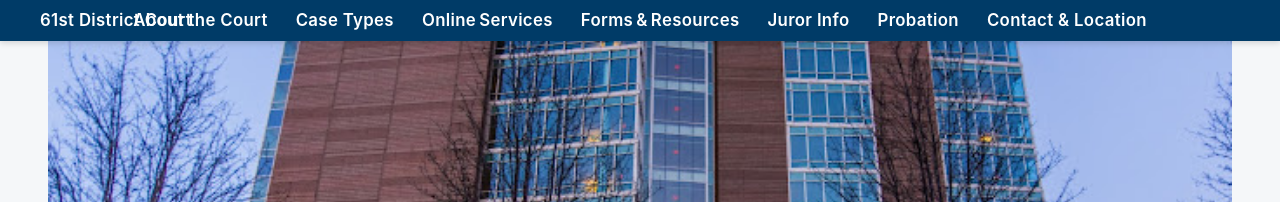
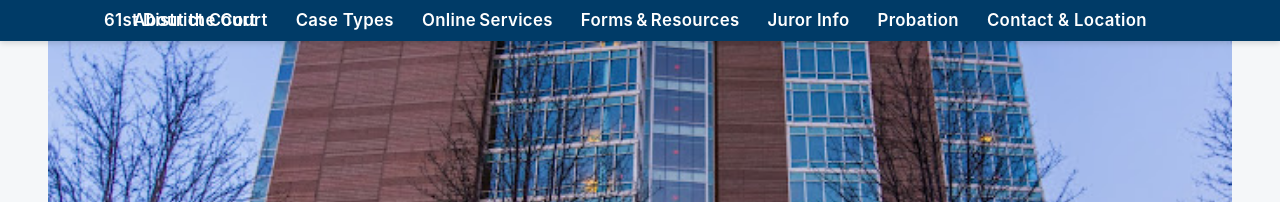
Before and after one commit to DrStern/DanFischer.github.io, a Jekyll site: the page built from index.md, in a window 1280 px wide. Shown: the top 202 px of the page. Built offline with Jekyll 4.4.1, drawn with Linux system fonts in a browser that asks for light colours.

Commit message:
Update custom.css

```diff
--- a/assets/css/custom.css
+++ b/assets/css/custom.css
@@ -35,7 +35,7 @@ a:hover{color:#003f8c;text-decoration:underline}
 /* Home / logo link */
 .home-link{
   position:absolute;
-  left:2.5rem;      /* ← tweak here to move logo right/left */
+  left:6.5rem;      /* ← tweak here to move logo right/left */
   margin-right:3rem;/* ← tweak here to widen/narrow gap before menu */
   font-weight:700;
   color:#fff;
```
